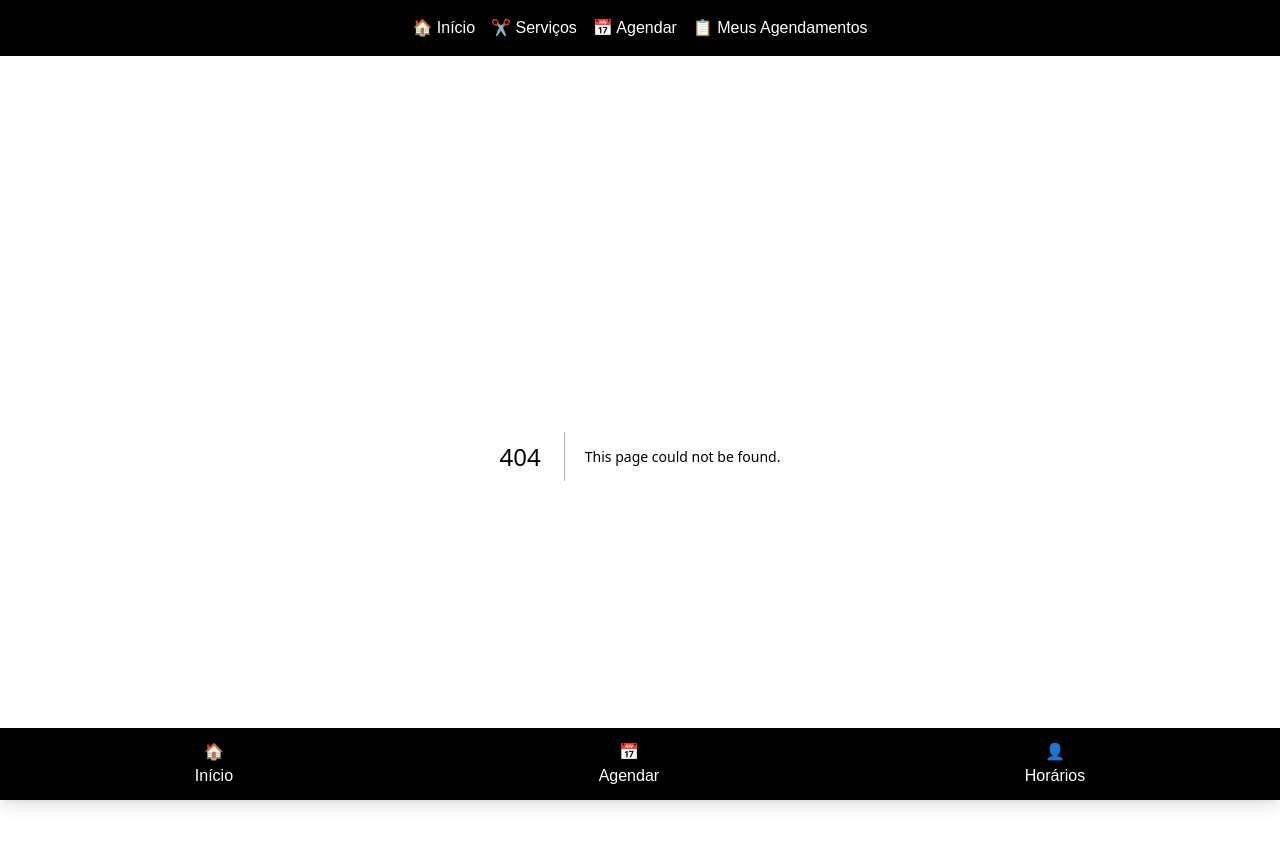
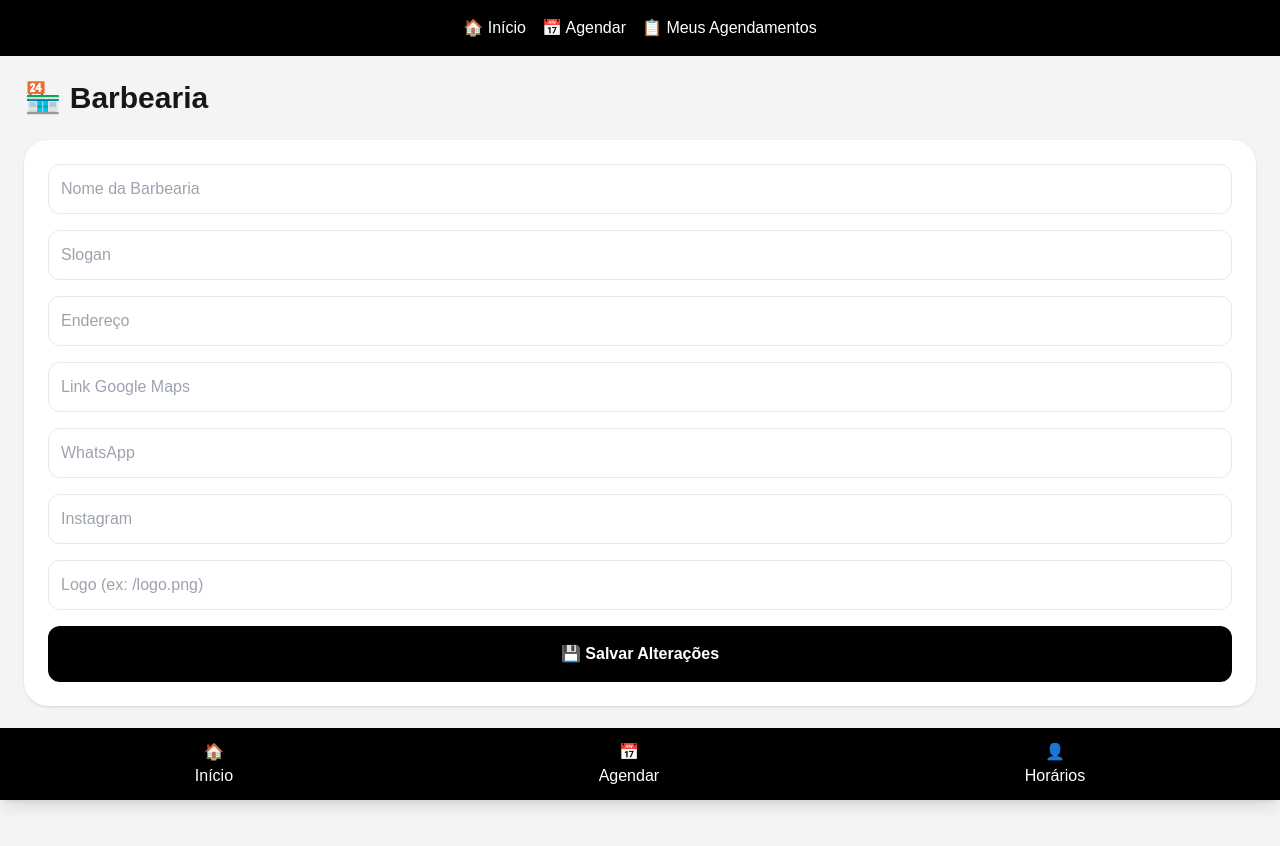
Before and after one commit to mateusdavitoria74-glitch/barbearia-mateus-santos, a Next.js app: page /painel/barbearia in a window 1280 px wide. Before the commit this address had no page. Shown: the top 846 px of the page. Built offline with nearby package versions, Linux system fonts and the light colour scheme; no server answers; the database is empty.

Commit message:
Atualiza painel da barbearia e configuracoes

```diff
--- a/app/page.tsx
+++ b/app/page.tsx
@@ -1,25 +1,48 @@
 "use client";
 
-import { useEffect } from "react";
+import { useEffect, useState } from "react";
 import Link from "next/link";
 import { onAuthStateChanged } from "firebase/auth";
 import { auth } from "@/lib/firebase";
+import {
+  listarServicos,
+  buscarBarbearia,
+} from "@/lib/firestore";
 import { useRouter } from "next/navigation";
 
-const servicos = [
-  { nome: "Barba", valor: "R$ 25,00" },
-  { nome: "Barba + Pezinho", valor: "R$ 30,00" },
-  { nome: "Corte + Alisamento", valor: "R$ 70,00" },
-  { nome: "Corte + Barba", valor: "R$ 50,00" },
-  { nome: "Corte + Pigmentação", valor: "R$ 60,00" },
-  { nome: "Navalhado", valor: "R$ 35,00" },
-  { nome: "Corte Social", valor: "R$ 25,00" },
-];
+type Servico = {
+  id: string;
+  nome: string;
+  valor: number;
+  duracao: number;
+  status: string;
+};
+
+type Barbearia = {
+  nome?: string;
+  slogan?: string;
+  endereco?: string;
+  maps?: string;
+  telefone?: string;
+  instagram?: string;
+  logo?: string;
+};
 
 export default function Home() {
 
   const router = useRouter();
 
+  const [servicos, setServicos] = useState<Servico[]>([]);
+
+  const [barbearia, setBarbearia] = useState<Barbearia>({
+    nome: "Mateus Santos",
+    slogan: "Seu estilo, nosso cuidado.",
+    endereco: "Rua Vinte e Cinco de Dezembro, Nº 8",
+    maps: "",
+    telefone: "",
+    instagram: "",
+    logo: "/logo.png",
+  });
 
   useEffect(() => {
 
@@ -39,41 +62,72 @@ useEffect(() => {
       }
     );
 
+    carregarServicos();
+    carregarBarbearia();
 
     return () => verificarUsuario();
 
   }, [router]);
 
+  async function carregarServicos() {
+
+    try {
+
+      const lista = await listarServicos();
+
+      setServicos(lista as Servico[]);
+
+    } catch (erro) {
+
+      console.log(erro);
+
+    }
+
+  }
+
+  async function carregarBarbearia() {
+
+    try {
+
+      const dados = await buscarBarbearia();
+
+      if (dados) {
+
+        setBarbearia(dados);
+
+      }
+
+    } catch (erro) {
+
+      console.log(erro);
+
+    }
+
+  }
+
   return (
 
     <main className="min-h-screen bg-gray-100 pb-20">
 
-
-      {/* Tela inicial estilo aplicativo */}
-
       <section className="bg-black text-white p-10 text-center rounded-b-3xl">
 
+        <img
+          src={barbearia.logo || "/logo.png"}
+          className="w-28 h-28 rounded-full object-cover mx-auto shadow"
+          alt="Logo"
+        />
 
-        <div className="text-6xl mb-4">
-          💈
-        </div>
+        <h1 className="text-3xl font-bold mt-4">
 
+          {barbearia.nome}
 
-        <h1 className="text-3xl font-bold">
-          Mateus Santos
         </h1>
 
+        <p className="mt-4 text-gray-300">
 
-        <h2 className="text-xl">
-          Barbershop
-        </h2>
+          {barbearia.slogan}
 
-
-        <p className="mt-4 text-gray-300">
-          Seu estilo, nosso cuidado.
         </p>
-
-
 
         <Link
           href="/agendar"
@@ -82,142 +136,144 @@ useEffect(() => {
           ✂️ Agendar horário
         </Link>
 
-
       </section>
 
-
-
-      {/* Atalhos do app */}
-
-      <section className="p-5 grid grid-cols-2 gap-4">
-
+      <section className="p-5">
 
         <Link
           href="/meus-agendamentos"
-          className="bg-white shadow rounded-xl p-5 text-center font-bold"
+          className="bg-white shadow rounded-xl p-5 text-center font-bold block"
         >
           📅
           <br />
           Meus horários
         </Link>
 
+      </section>
 
+            {/* Serviços */}
 
-        <Link
-          href="/servicos"
-          className="bg-white shadow rounded-xl p-5 text-center font-bold"
+      <section className="p-5">
+
+        <h2 className="text-2xl font-bold mb-5 text-center">
+
+          Nossos serviços
+
+        </h2>
+
+        <div className="grid gap-4">
+
+          {servicos.length === 0 ? (
+
+            <div className="bg-white rounded-xl shadow p-5 text-center text-gray-500">
+
+              Nenhum serviço cadastrado.
+
+            </div>
+
+          ) : (
+
+            servicos
+              .filter((servico) => servico.status === "Ativo")
+              .map((servico) => (
+
+                <div
+                  key={servico.id}
+                  className="bg-white rounded-xl shadow p-5 flex justify-between items-center"
                 >
-          ✂️
-          <br />
-          Serviços
-        </Link>
 
+                  <div>
+
+                    <p className="font-bold">
+
+                      {servico.nome}
+
+                    </p>
+
+                    <p className="text-sm text-gray-500">
+
+                      {servico.duracao} min
+
+                    </p>
+
+                  </div>
+
+                  <span className="text-green-600 font-bold">
+
+                    R$ {servico.valor.toFixed(2).replace(".", ",")}
+
+                  </span>
+
+                </div>
+
+              ))
+
+          )}
+
+        </div>
 
       </section>
 
+      {/* Localização */}
 
+      <section className="bg-gray-200 p-6 text-center">
 
+        <h2 className="text-xl font-bold">
 
-      <section className="p-5">
+          📍 Localização
 
-
-        <h2 className="text-2xl font-bold mb-5 text-center">
-          Nossos serviços
         </h2>
 
+        <p className="mt-3">
 
-        <div className="grid gap-4">
+          {barbearia.endereco}
 
+        </p>
 
-          {servicos.map((servico)=>(
-
-            <div
-              key={servico.nome}
-              className="bg-white rounded-xl shadow p-5 flex justify-between"
+        <a
+          href={barbearia.maps || "#"}
+          target="_blank"
+          rel="noopener noreferrer"
+          className="inline-block mt-5 bg-blue-600 text-white p-3 rounded-xl font-bold"
         >
 
-              <span className="font-bold">
-                {servico.nome}
-              </span>
+          Abrir localização
 
-
-              <span className="text-green-600 font-bold">
-                {servico.valor}
-              </span>
-
-
-            </div>
-
-          ))}
-
-
-        </div>
-
+        </a>
 
       </section>
 
+      {/* WhatsApp */}
 
+      <section className="p-6 text-center">
 
+        <h2 className="font-bold text-xl">
 
-      <section className="bg-gray-200 p-6 text-center">
+          📲 WhatsApp
 
-
-        <h2 className="text-xl font-bold">
-          📍 Localização
         </h2>
 
+        <a
+          href={`https://wa.me/${barbearia.telefone}`}
+          target="_blank"
+          rel="noopener noreferrer"
+          className="inline-block mt-4 bg-green-600 text-white px-8 py-3 rounded-xl font-bold"
+        >
 
-        <p className="mt-3">
-          Rua Vinte e Cinco de Dezembro, N° 8
-          <br/>
-          Retiro Saudoso
-          <br/>
-          Cariacica - ES
-        </p>
+          Falar agora
 
-
-        <a
-          href="https://www.google.com/maps/search/?api=1&query=Rua+Vinte+e+Cinco+de+Dezembro+n8+Retiro+Saudoso+Cariacica+ES"
-          target="_blank"
-          className="inline-block mt-5 bg-blue-600 text-white p-3 rounded-xl font-bold"
-        >
-          Abrir localização
         </a>
-
 
       </section>
 
+            <footer className="bg-black text-white text-center p-5">
 
+        © {barbearia.nome} 💈
 
-
-      <section className="p-6 text-center">
-
-
-        <h2 className="font-bold text-xl">
-          📲 WhatsApp
-        </h2>
-
-
-        <a
-          href="https://wa.me/SEUNUMERO"
-          target="_blank"
-          className="inline-block mt-4 bg-green-600 text-white px-8 py-3 rounded-xl font-bold"
-        >
-          Falar agora
-        </a>
-
-
-      </section>
-
-
-
-      <footer className="bg-black text-white text-center p-5">
-        © Mateus Santos Barbershop 💈
       </footer>
-
-
 
     </main>
 
   );
+
 }
--- /dev/null
+++ b/app/painel/barbearia/page.tsx
@@ -0,0 +1,134 @@
+"use client";
+
+import { useEffect, useState } from "react";
+import {
+  buscarBarbearia,
+  salvarBarbearia,
+} from "@/lib/firestore";
+
+export default function Barbearia() {
+  const [nome, setNome] = useState("");
+  const [slogan, setSlogan] = useState("");
+  const [endereco, setEndereco] = useState("");
+  const [maps, setMaps] = useState("");
+  const [telefone, setTelefone] = useState("");
+  const [instagram, setInstagram] = useState("");
+  const [logo, setLogo] = useState("");
+
+  useEffect(() => {
+    carregar();
+  }, []);
+
+  async function carregar() {
+    const dados = await buscarBarbearia();
+
+    if (dados) {
+      setNome(dados.nome || "");
+      setSlogan(dados.slogan || "");
+      setEndereco(dados.endereco || "");
+      setMaps(dados.maps || "");
+      setTelefone(dados.telefone || "");
+      setInstagram(dados.instagram || "");
+      setLogo(dados.logo || "");
+    }
+  }
+
+  async function salvar() {
+    await salvarBarbearia({
+      nome,
+      slogan,
+      endereco,
+      maps,
+      telefone,
+      instagram,
+      logo,
+    });
+
+    alert("✅ Informações salvas com sucesso!");
+  }
+
+  return (
+    <main className="min-h-screen bg-gray-100 p-6">
+
+      <h1 className="text-3xl font-bold mb-6">
+        🏪 Barbearia
+      </h1>
+
+      <div className="bg-white rounded-3xl shadow p-6 space-y-4">
+
+        <input
+          type="text"
+          placeholder="Nome da Barbearia"
+          value={nome}
+          onChange={(e) => setNome(e.target.value)}
+          className="w-full border rounded-xl p-3"
+        />
+
+        <input
+          type="text"
+          placeholder="Slogan"
+          value={slogan}
+          onChange={(e) => setSlogan(e.target.value)}
+          className="w-full border rounded-xl p-3"
+        />
+
+        <input
+          type="text"
+          placeholder="Endereço"
+          value={endereco}
+          onChange={(e) => setEndereco(e.target.value)}
+          className="w-full border rounded-xl p-3"
+        />
+
+        <input
+          type="text"
+          placeholder="Link Google Maps"
+          value={maps}
+          onChange={(e) => setMaps(e.target.value)}
+          className="w-full border rounded-xl p-3"
+        />
+
+        <input
+          type="text"
+          placeholder="WhatsApp"
+          value={telefone}
+          onChange={(e) => setTelefone(e.target.value)}
+          className="w-full border rounded-xl p-3"
+        />
+
+        <input
+          type="text"
+          placeholder="Instagram"
+          value={instagram}
+          onChange={(e) => setInstagram(e.target.value)}
+          className="w-full border rounded-xl p-3"
+        />
+
+        <input
+          type="text"
+          placeholder="Logo (ex: /logo.png)"
+          value={logo}
+          onChange={(e) => setLogo(e.target.value)}
+          className="w-full border rounded-xl p-3"
+        />
+
+        {logo && (
+          <img
+            src={logo}
+            alt="Logo"
+            className="w-32 h-32 rounded-full object-cover mx-auto shadow"
+          />
+        )}
+
+        <button
+          onClick={salvar}
+          className="w-full bg-black text-white p-4 rounded-xl font-bold"
+        >
+          💾 Salvar Alterações
+        </button>
+
+      </div>
+
+    </main>
+  );
+}
--- a/app/painel/configuracoes/page.tsx
+++ b/app/painel/configuracoes/page.tsx
@@ -2,31 +2,33 @@
 
 import Link from "next/link";
 
-
-export default function Configuracoes(){
-
-
+export default function Configuracoes() {
   return (
-
     <main className="min-h-screen bg-gray-100 p-6">
-
 
       <h1 className="text-3xl font-bold mb-6">
         ⚙️ Configurações
       </h1>
 
-
-
-
       <div className="grid gap-4">
 
+        <Link
+          href="/painel/barbearia"
+          className="bg-white p-6 rounded-3xl shadow"
+        >
+          <h2 className="font-bold text-xl">
+            🏪 Barbearia
+          </h2>
 
+          <p className="text-gray-500">
+            Nome, logo, endereço e informações
+          </p>
+        </Link>
 
         <Link
           href="/painel/servicos"
           className="bg-white p-6 rounded-3xl shadow"
         >
-
           <h2 className="font-bold text-xl">
             💈 Serviços
           </h2>
@@ -34,19 +36,12 @@ export default function Configuracoes(){
           <p className="text-gray-500">
             Gerencie cortes e valores
           </p>
-
         </Link>
-
-
-
-
-
 
         <Link
           href="/painel/horarios"
           className="bg-white p-6 rounded-3xl shadow"
         >
-
           <h2 className="font-bold text-xl">
             🕒 Horários
           </h2>
@@ -54,19 +49,12 @@ export default function Configuracoes(){
           <p className="text-gray-500">
             Defina funcionamento
           </p>
-
         </Link>
-
-
-
-
-
 
         <Link
           href="/painel/fidelidade"
           className="bg-white p-6 rounded-3xl shadow"
         >
-
           <h2 className="font-bold text-xl">
             ⭐ Fidelidade
           </h2>
@@ -74,20 +62,12 @@ export default function Configuracoes(){
           <p className="text-gray-500">
             Controle clientes fiéis
           </p>
-
         </Link>
-
-
-
-
-
-
 
         <Link
           href="/painel/whatsapp"
           className="bg-white p-6 rounded-3xl shadow"
         >
-
           <h2 className="font-bold text-xl">
             📲 WhatsApp
           </h2>
@@ -95,20 +75,12 @@ export default function Configuracoes(){
           <p className="text-gray-500">
             Mensagens automáticas
           </p>
-
         </Link>
-
-
-
-
-
-
 
         <Link
           href="/painel/cancelamento"
           className="bg-white p-6 rounded-3xl shadow"
         >
-
           <h2 className="font-bold text-xl">
             ❌ Cancelamentos
           </h2>
@@ -116,20 +88,12 @@ export default function Configuracoes(){
           <p className="text-gray-500">
             Controle cancelamentos
           </p>
-
         </Link>
-
-
-
-
-
-
 
         <Link
           href="/painel/finalizados"
           className="bg-white p-6 rounded-3xl shadow"
         >
-
           <h2 className="font-bold text-xl">
             ✂️ Cortes finalizados
           </h2>
@@ -137,20 +101,12 @@ export default function Configuracoes(){
           <p className="text-gray-500">
             Histórico de cortes realizados
           </p>
-
         </Link>
-
-
-
-
-
-
 
         <Link
           href="/painel/financeiro"
           className="bg-white p-6 rounded-3xl shadow"
         >
-
           <h2 className="font-bold text-xl">
             💰 Financeiro
           </h2>
@@ -158,20 +114,12 @@ export default function Configuracoes(){
           <p className="text-gray-500">
             Controle faturamento e valores
           </p>
-
         </Link>
-
-
-
-
-
-
 
         <Link
           href="/painel/marketing"
           className="bg-white p-6 rounded-3xl shadow"
         >
-
           <h2 className="font-bold text-xl">
             📢 Marketing
           </h2>
@@ -179,20 +127,12 @@ export default function Configuracoes(){
           <p className="text-gray-500">
             Divulgação da barbearia
           </p>
-
         </Link>
-
-
-
-
-
-
 
         <Link
           href="/painel/relatorios"
           className="bg-white p-6 rounded-3xl shadow"
         >
-
           <h2 className="font-bold text-xl">
             📊 Relatórios
           </h2>
@@ -200,19 +140,10 @@ export default function Configuracoes(){
           <p className="text-gray-500">
             Análise dos resultados
           </p>
-
         </Link>
-
-
-
 
       </div>
 
-
-
     </main>
-
   );
-
-
 }
--- a/components/Navbar.tsx
+++ b/components/Navbar.tsx
@@ -9,9 +9,6 @@ export default function Navbar() {
           🏠 Início
         </Link>
 
-        <Link href="/servicos">
-          ✂️ Serviços
-        </Link>
 
         <Link href="/agendamento">
           📅 Agendar
```
Lines whose indentation alone changed are shown as unchanged.
